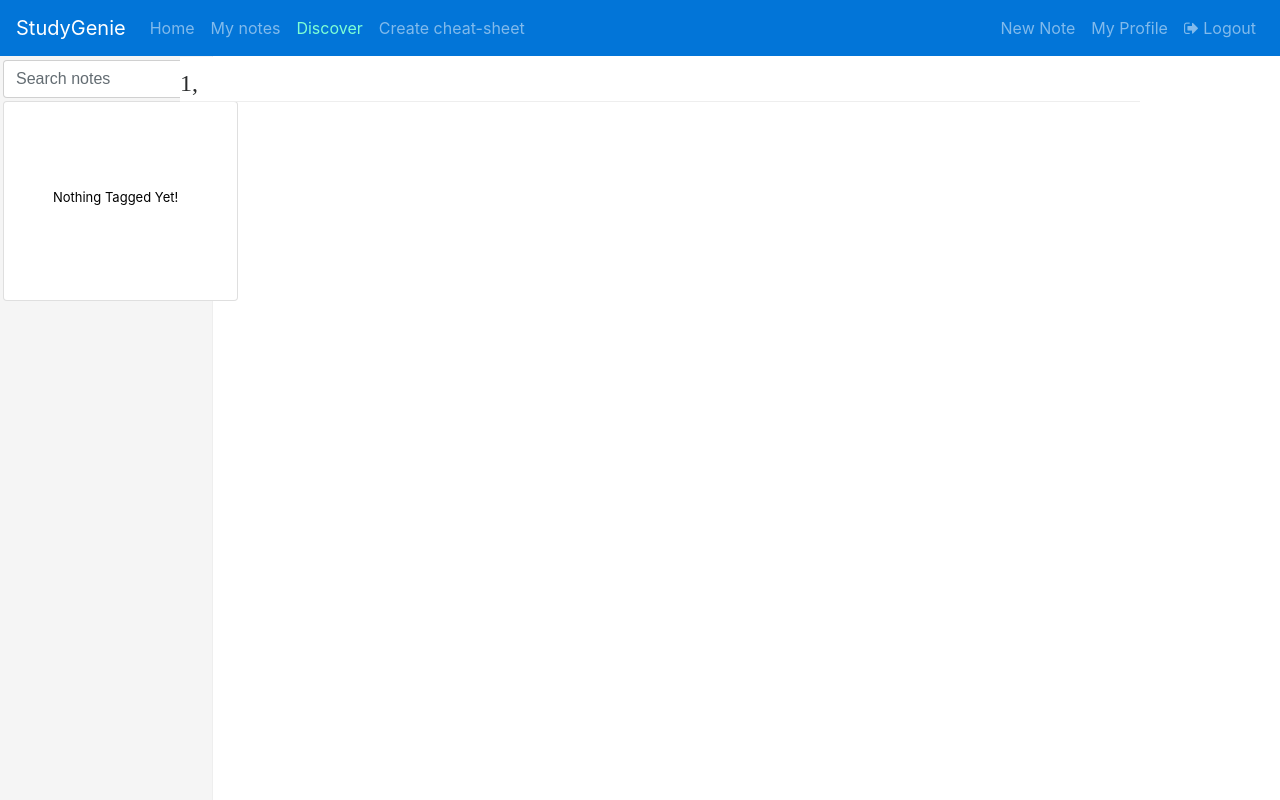
After one commit to rohithrv/CSE-591-Adaptive-Web, a Django app: page /group/1/ in a window 1280 px wide. The commit adds this page. Run offline with Django 3.2, Linux system fonts and the light colour scheme; data that the repository does not hold is empty; parts of the project's set-up code (start-up, migrations or seed data) failed here and were passed over; some libraries are stand-ins or nearby versions.

```diff
--- a/notes/static/OSM.json
+++ b/notes/static/OSM.json
@@ -1 +1 @@
-{"name": "User", "children": [{"name": 2, "children": [{"name": "sql", "size": 3}, {"name": "card", "size": 2}, {"name": "css", "size": 2}, {"name": "code", "size": 2}, {"name": "table", "size": 1}, {"name": "select", "size": 1}, {"name": "from", "size": 1}, {"name": "where", "size": 1}, {"name": "group", "size": 1}, {"name": "syntax", "size": 1}]}, {"name": "3", "children": [{"name": "sql", "size": 3}, {"name": "card", "size": 2}, {"name": "css", "size": 2}, {"name": "code", "size": 2}, {"name": "table", "size": 1}, {"name": "select", "size": 1}, {"name": "from", "size": 1}, {"name": "where", "size": 1}, {"name": "group", "size": 1}, {"name": "syntax", "size": 1}]}, {"name": "4", "children": [{"name": "sql", "size": 3}, {"name": "card", "size": 2}, {"name": "css", "size": 2}, {"name": "code", "size": 2}, {"name": "table", "size": 1}, {"name": "select", "size": 1}, {"name": "from", "size": 1}, {"name": "where", "size": 1}, {"name": "group", "size": 1}, {"name": "syntax", "size": 1}]}]}
+{"name": "User", "children": [{"name": 2, "children": [{"name": "select", "size": 68}, {"name": "from", "size": 68}, {"name": "where", "size": 68}, {"name": " sql", "size": 68}, {"name": "table", "size": 66}, {"name": "group", "size": 66}, {"name": "syntax", "size": 66}, {"name": "hypertext", "size": 47}, {"name": "markup", "size": 47}, {"name": "card", "size": 45}]}, {"name": "3", "children": [{"name": "select", "size": 68}, {"name": "from", "size": 68}, {"name": "where", "size": 68}, {"name": " sql", "size": 68}, {"name": "table", "size": 66}, {"name": "group", "size": 66}, {"name": "syntax", "size": 66}, {"name": "hypertext", "size": 47}, {"name": "markup", "size": 47}, {"name": "card", "size": 45}]}, {"name": "4", "children": [{"name": "select", "size": 68}, {"name": "from", "size": 68}, {"name": "where", "size": 68}, {"name": " sql", "size": 68}, {"name": "table", "size": 66}, {"name": "group", "size": 66}, {"name": "syntax", "size": 66}, {"name": "hypertext", "size": 47}, {"name": "markup", "size": 47}, {"name": "card", "size": 45}]}]}
--- /dev/null
+++ b/notes/templates/groups.html
@@ -0,0 +1,91 @@
+{% extends 'base.html' %}
+
+{% block content %}
+<style>
+
+.sidebar{
+    position: fixed;
+    top: 40px;
+    background-color: ghostwhite;
+    overflow-y: scroll;
+    bottom: 0;
+    left: 0;
+    z-index: 1030;
+    padding: 20px 0;
+    border-right: 1px solid #eee;
+
+}
+.nav-card{
+width: 235px;
+height: 200px;
+margin-left: 3px;
+background-color: whitesmoke;
+}
+.body-card{
+width: 238px;
+height: 200px;
+margin: 10px;
+background-color: #FFFFF0;
+}
+.card-text-new{
+width: 212px;
+height: 130px;
+font-size: small;
+overflow: scroll;
+}
+.headings{
+position: fixed;
+font-family: "Times New Roman", Times, serif;
+background-color: white;
+z-index: 2000;
+width: 75%;
+border-bottom: 1px solid #eee;
+padding-top: 13px;
+padding-bottom: 5px;
+}
+.heading-below-text{
+padding: 45px 10px 0px 10px;
+}
+.card-title-modify{
+font-size: larger;
+}
+.type{
+font-size: smaller;
+float: right;
+padding: 1px;
+}
+.link-style{
+color: black;
+}
+
+</style>
+<div class="container" >
+    <div class="row" >
+    <!-- sidebar starts here -->
+    {% include "sidebar.html" %}
+<!-- sidebar ends here -->
+
+    <div class="col-sm-9 col-md-11 col-lg-11" style="float: left; padding-top: 57px; padding-right: 0;">
+        <h4 class="headings">{{ gname }},</h4>
+        <div class="row heading-below-text">
+            {% for n in notes %}
+
+              <div class="card body-card" >
+              <a class="card-link link-style" href="{% url 'note_view' n.noteid  %}">
+                <div class="card-block" style="">
+                    <h4 class="card-title card-title-modify">{{ n.title|safe |striptags}} </h4>
+
+                    <p class="card-text card-text-new"> {{ n.content|safe |striptags}} </p>
+                </div></a>
+              </div>
+            {% endfor %}
+
+        </div>
+
+    </div>
+  </div>
+
+</div>
+
+
+{% endblock %}
--- a/notes/urls.py
+++ b/notes/urls.py
@@ -9,6 +9,7 @@ from django.conf.urls.static import static
 urlpatterns = [
     url(r'^home/$', myviews.home, name='home'),
     url(r'^mynotes/$', myviews.mynotes, name='mynotes'),
+    url(r'^group/(?P<pk>.*)/$', myviews.groups, name='group'),
     url(r'^cheatsheet/$', myviews.Cheatsheet, name='cheatsheet'),
     url(r'^addtocheatsheet/(?P<id>.*)/(?P<pk>[0-9]+)/$', myviews.AddToCheat, name='addtocheat'),
     url(r'^removefromcheatsheet/(?P<id>.*)/(?P<pk>[0-9]+)/$', myviews.RemoveFromCheat, name='removefromcheat'),
--- a/notes/views.py
+++ b/notes/views.py
@@ -29,13 +29,14 @@ def register(request):
 def home(request):
     user_tags = obj.getCBforUser(request.user.get_username())
     user_tags_1 = obj.getCFforUser(request.user.get_username())
+    group_tags = obj.getMostusedTags()
     recomemended_cb = notes.objects.filter(noteid__in=user_tags, type=0)
     recomemended_cf = notes.objects.filter(noteid__in=user_tags_1, type=0)
     recomemended = sorted(
         chain(recomemended_cb, recomemended_cf),
         key=lambda instance: instance.date)
     all_public_notes = notes.objects.filter(type=0).order_by('date')
-    user_notes = notes.objects.filter(username=request.user.get_username()).order_by('-date')[:4]
+    user_notes = notes.objects.filter(username=request.user.get_username()).order_by('-date')[:3]
     tagged_notes = TagNotes.objects.all().order_by('-date')
     myquery = request.GET.get("query")
     # result_list = sorted(
@@ -48,7 +49,8 @@ def home(request):
                'tagged_notes': tagged_notes,
                'navbar': 'home',
                'user_notes': user_notes,
-               'r': recomemended}
+               'r': recomemended,
+               'groups': group_tags}
     return render(request, 'new_home.html', context)
 
 
@@ -99,7 +101,7 @@ def Discover(request):
         all_public_notes = sorted(
              chain(all_public_notes0, all_public_notes1),
              key=lambda instance: instance.date)
-    return render(request,'discover.html', {'notes': all_public_notes, 'navbar': 'discover', 'tagged_notes': tagged_notes})
+    return render(request,'discover.html', {'notes': all_public_notes, 'navbar': 'discover', 'tagged_notes': tagged_notes })
 
 
 def DeleteCheatsheet(request, id):
@@ -108,6 +110,12 @@ def DeleteCheatsheet(request, id):
     c.delete()
     return redirect('cheatsheet')
 
+def groups(request, pk):
+    tagged_notes = TagNotes.objects.all().order_by('-date')
+    all_public_notes = notes.objects.filter(type=0).order_by('upvote')
+    all_public_notes = all_public_notes.filter(Q(title__contains=pk) |
+                                               Q(content__contains=pk)).distinct()[:30]
+    return render(request, 'groups.html', {'notes': all_public_notes, 'tagged_notes': tagged_notes, 'gname': pk})
 
 def Cheatsheet(request):
     cn = CheatSheet.objects.all()
```
Also changed, not shown: notes/templates/new_home.html (+19 -5 lines), 1 other file.
